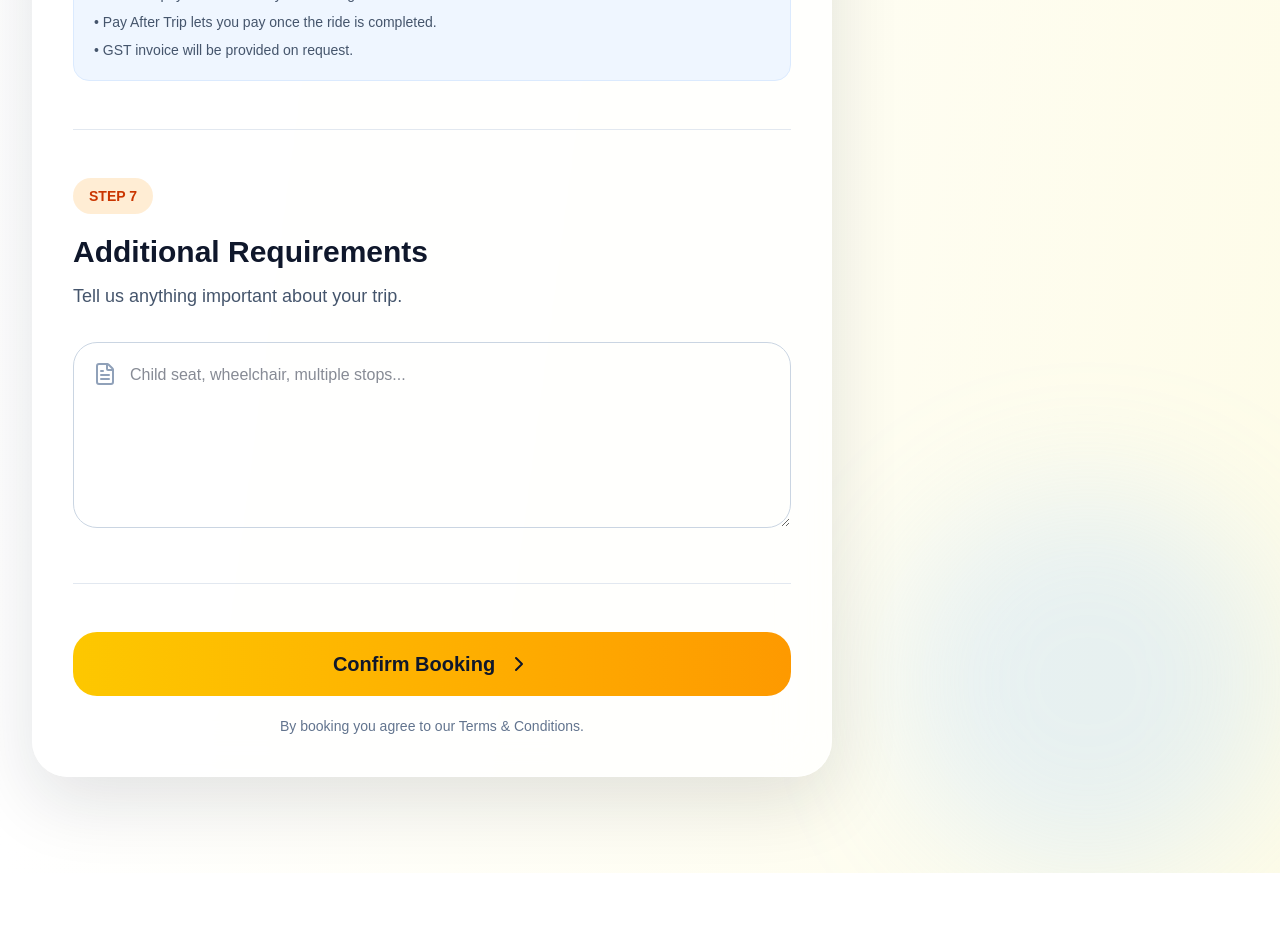
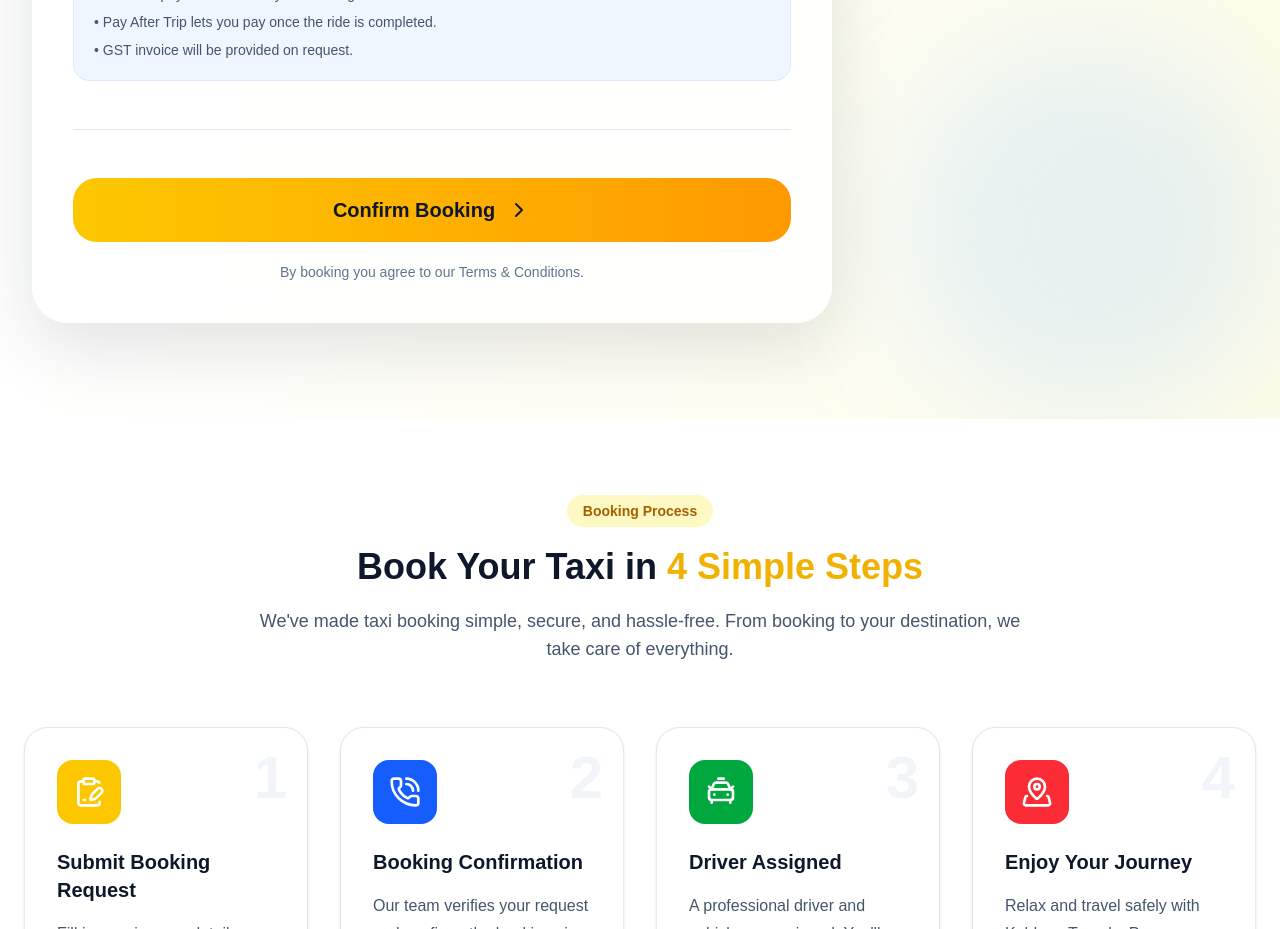
Before and after one commit to alokgupta615/Kuldeep-travel, a Next.js app: page /book-now in a window 1280 px wide. Shown: the part 8880-9809 px from the top of the page. Built offline with nearby package versions, Linux system fonts and the light colour scheme.

Commit message:
deleting extra additional requirement

```diff
--- a/src/components/bookNow/BookingForm.tsx
+++ b/src/components/bookNow/BookingForm.tsx
@@ -681,42 +681,8 @@ CUSTOMER INFORMATION
                   />
                 </div>
 
-                {/* ===============================================
-      ADDITIONAL REQUIREMENTS
-================================================ */}
-
-                <div className="border-t border-slate-200 pt-12">
-                  <div className="mb-8">
-                    <div className="inline-flex items-center gap-2 rounded-full bg-orange-100 px-4 py-2 text-sm font-semibold text-orange-700">
-                      STEP 7
-                    </div>
-
-                    <h2 className="mt-5 text-2xl sm:text-3xl font-bold text-slate-900">
-                      Additional Requirements
-                    </h2>
-
-                    <p className="mt-3 text-base sm:text-lg text-slate-600">
-                      Tell us anything important about your trip.
-                    </p>
-                  </div>
-
-                  <div className="relative">
-                    <FileText className="absolute left-5 top-5 text-slate-400" />
-
-                    <textarea
-                      rows={6}
-                      name="specialNote"
-                      value={formData.specialNote}
-                      onChange={handleChange}
-                      placeholder="Child seat, wheelchair, multiple stops..."
-                      className="w-full rounded-3xl border border-slate-300 py-5 pl-14 pr-5 text-slate-900 focus:border-yellow-400 focus:ring-4 focus:ring-yellow-100"
-                    />
-                  </div>
-                </div>
-
-                {/* ===============================================
-      SUBMIT BUTTON
-================================================ */}
+                {/* SUBMIT BUTTON
+================================================  */}
 
                 <div className="border-t border-slate-200 pt-12">
                   <button
```
